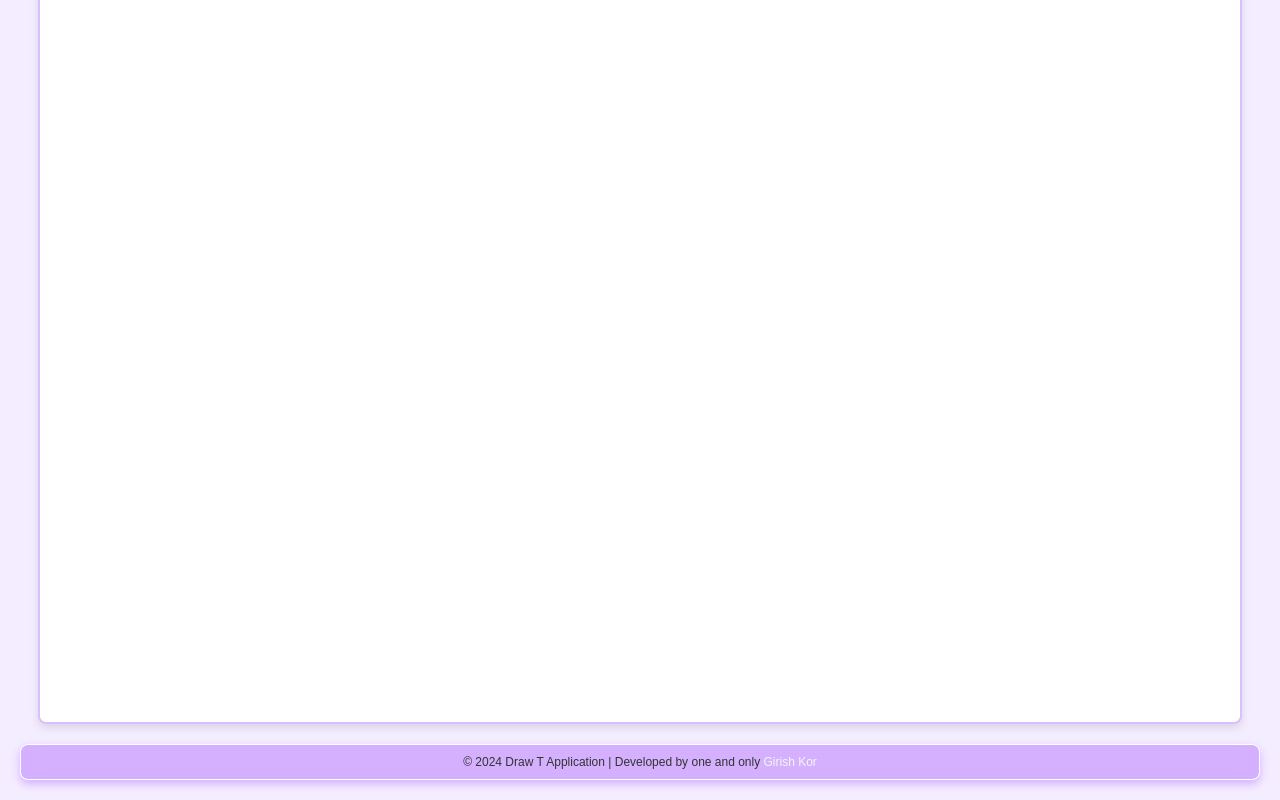
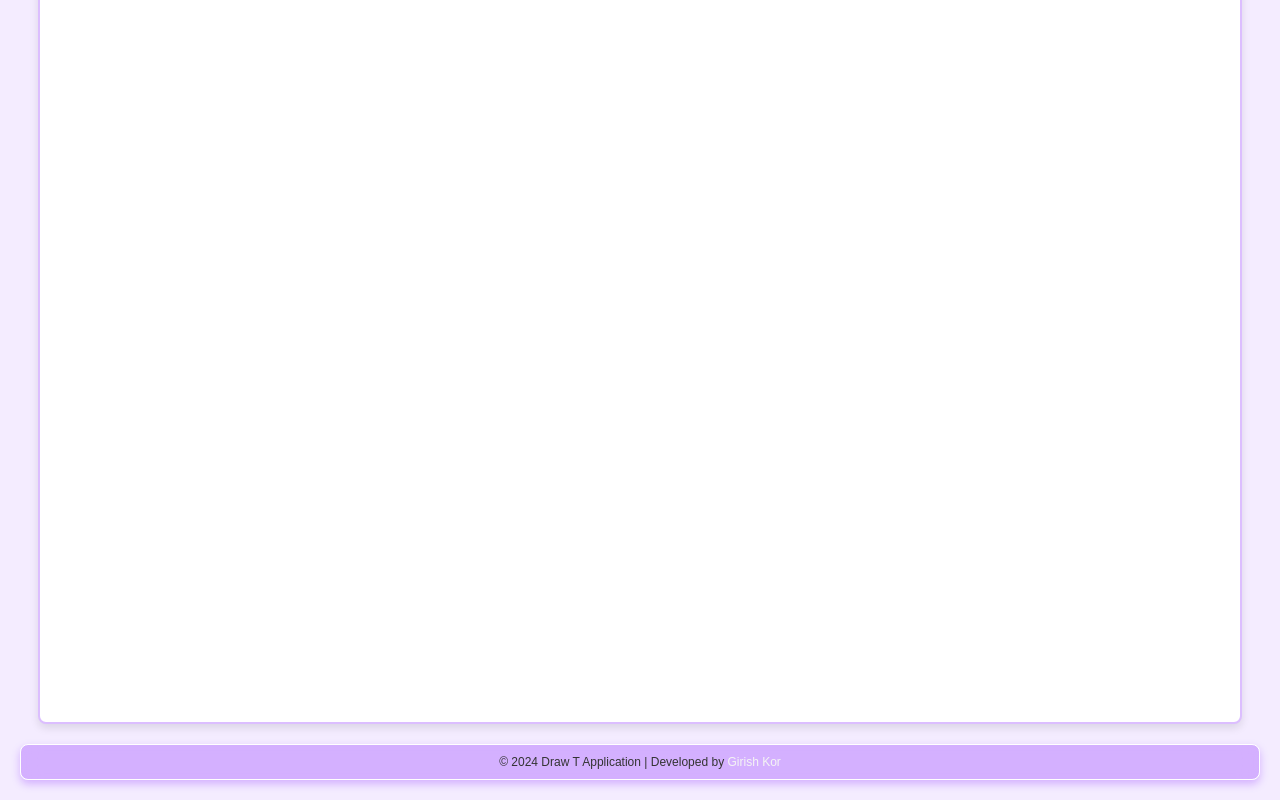
Before and after one commit to girish-kor/DrawT, a plain HTML site: page index.html in a window 1280 px wide. Shown: the part 332-1132 px from the top of the page. Drawn offline with Linux system fonts and the light colour scheme.

Commit message:
Update index.html

```diff
--- a/index.html
+++ b/index.html
@@ -299,7 +299,7 @@
 
     <footer>
       <p>
-        &copy; 2024 Draw T Application | Developed by one and only
+        &copy; 2024 Draw T Application | Developed by
         <a href="https://www.instagram.com/girishkor" target="_blank"
           >Girish Kor</a
         >
```
